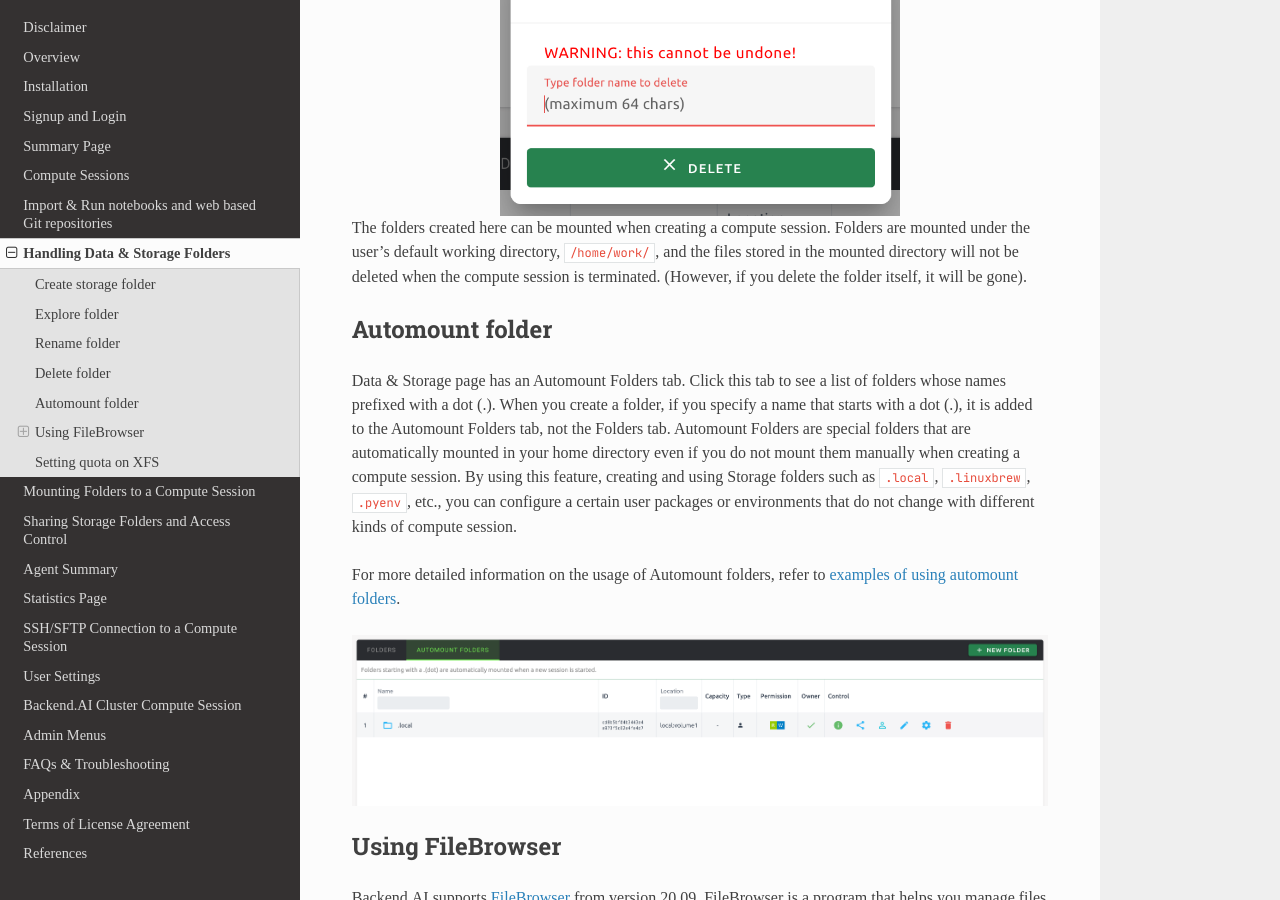
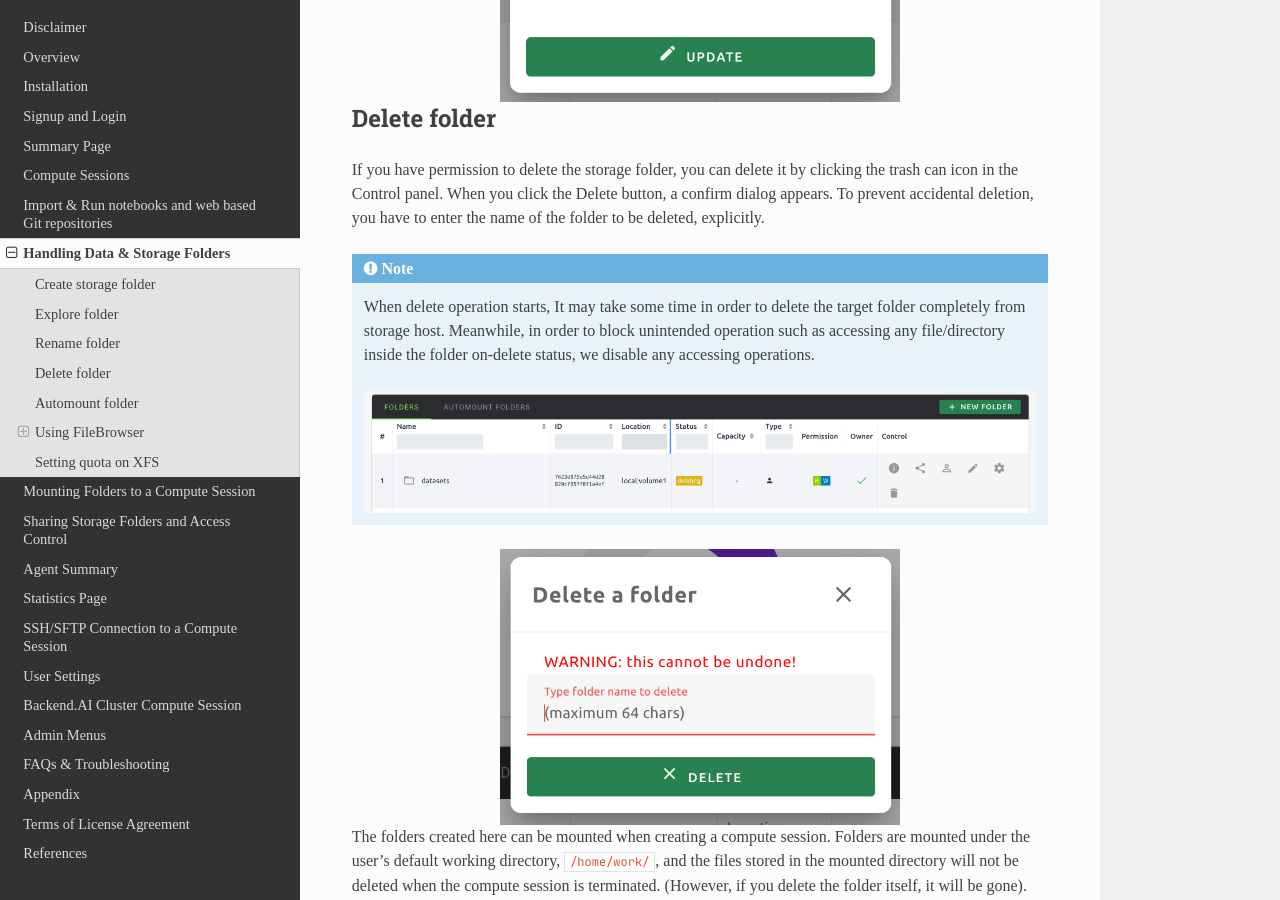
Before and after one commit to lablup/backend.ai-docs-webui, a Sphinx documentation site: the page built from docs/vfolder/vfolder.rst, in a window 1280 px wide and 900 px high, scrolled down 3778 px. Built offline with Sphinx 7.4.7 and the Read the Docs theme 2.0.0, drawn with Linux system fonts in a browser that asks for light colours; some web fonts are replaced.

Commit message:
docs: update images in import_run adn vfolder page

```diff
--- a/docs/vfolder/vfolder.rst
+++ b/docs/vfolder/vfolder.rst
@@ -127,6 +127,16 @@ If you have permission to delete the storage folder, you can delete it by
 clicking the trash can icon in the Control panel. When you click the Delete
 button, a confirm dialog appears. To prevent accidental deletion, you have to
 enter the name of the folder to be deleted, explicitly.
+
+.. note::
+   When delete operation starts, It may take some time in order to delete the
+   target folder completely from storage host. Meanwhile, in order to block
+   unintended operation such as accessing any file/directory inside the folder
+   on-delete status, we disable any accessing operations.
+
+   .. image:: vfolder_deleting.png
+      :width: 100%
+      :align: center
 
 .. image:: vfolder_delete_dialog.png
    :width: 400
```
Also changed, not shown: docs/import_run/import_github_repository.png, docs/import_run/import_github_repository_result.png, docs/vfolder/first_step_to_access_filebrowser.png, docs/vfolder/vfolder_automount_folders.png, docs/vfolder/vfolder_deleting.png (added), docs/vfolder/vfolder_list.png, docs/vfolder/vfolder_status.png.
